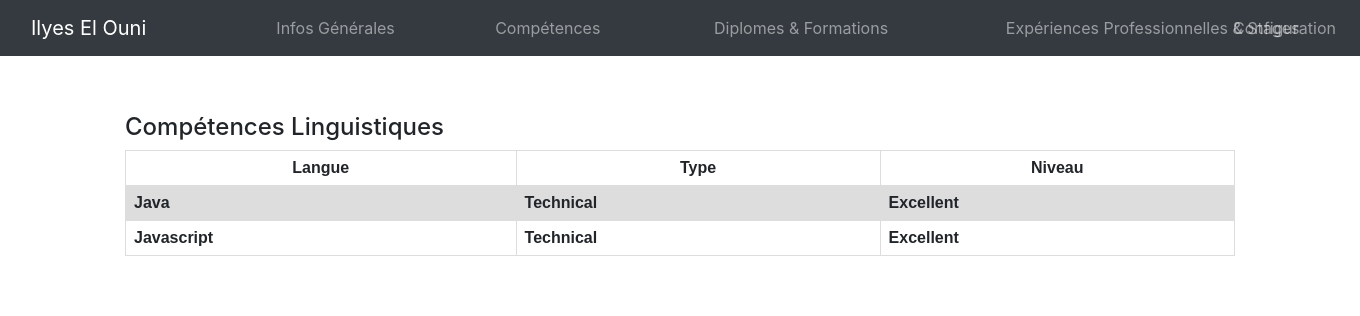
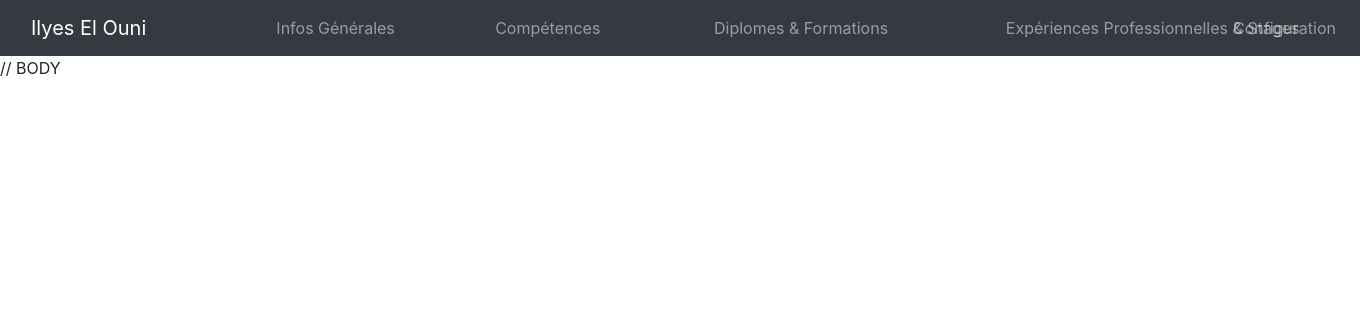
Before and after one commit to Ilyes-Ouni/django-Potfolio-v3, a Django app: page /cv/competences/ in a window 1360 px wide. Shown: the top 316 px of the page. Run offline with Django 4.2, Linux system fonts and the light colour scheme; data comes from the database, SQL or seed files in the repository; lists and menus that the app fills with data are empty; some libraries are stand-ins or nearby versions.

Commit message:
Update competences.html

```diff
--- a/cv/templates/competences.html
+++ b/cv/templates/competences.html
@@ -29,26 +29,6 @@
     <!--Navbar-->
     {% include "navbar.html" %}
     <!--Fin Navbar-->
-    <div class="container">
-         <div class="row">
-            <div class="col-md-12" style="margin-top: 5%">
-                <h4>Compétences Linguistiques</h4>
-            </div>
-            <div class="col-md-12 d-flex justify-content-center ">
-                <table>
-                    <tr>
-                        <th style="text-align: center;">Langue</th>
-                        <th style="text-align: center;">Type</th>
-                        <th style="text-align: center;">Niveau</th>
-                    </tr>
-                    {% for a in data.listeCompetences %}
-                    <tr>
-                        <th>{{a.Titre}}</th>
-                        <th>{{a.Type}}</th>
-                        <th>{{a.Niveau}}</th>
-                    </tr>
-                    {% endfor %}
-                </table>
-        </div>
-    </div>
+
+   // BODY
 </body>
```
